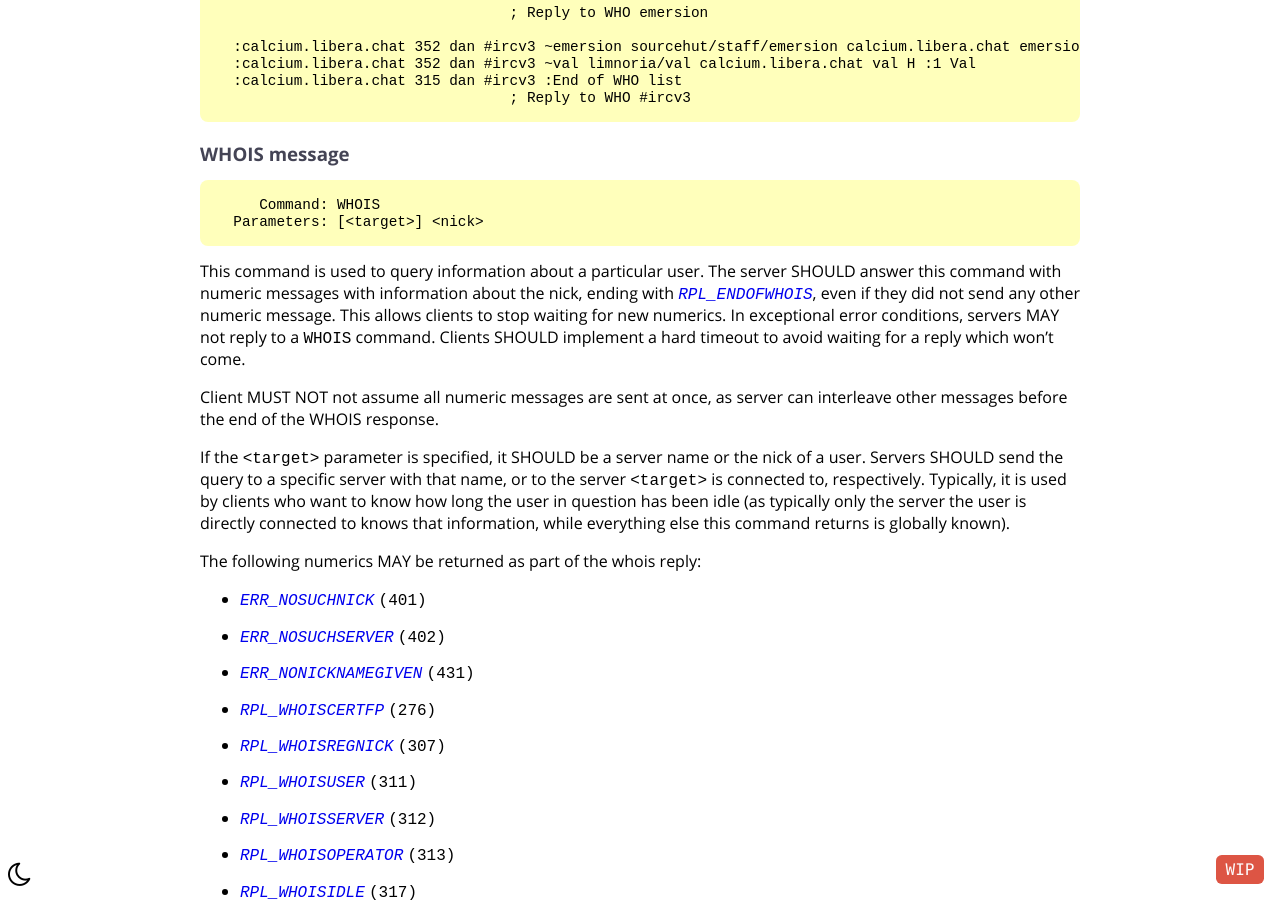
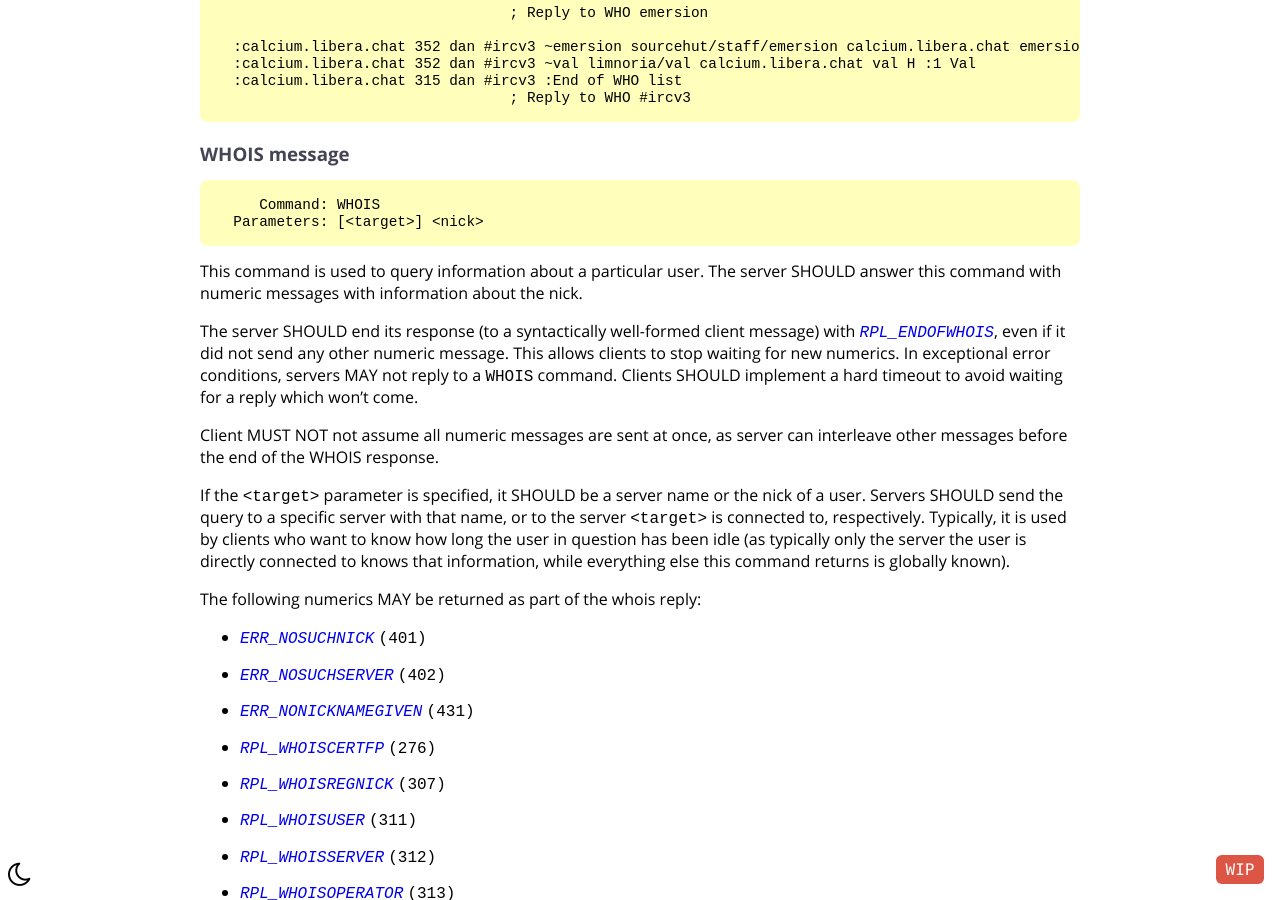
Before and after one commit to ircdocs/modern-irc, a Jekyll site: the page built from index.md, in a window 1280 px wide and 900 px high, scrolled down 48624 px. Built offline with Jekyll 4.4.1, drawn with Linux system fonts in a browser that asks for light colours; the table of contents is made by our own code.

Commit message:
clarify that the SHOULD only applies to well-formed queries

```diff
--- a/_includes/messages/user_queries.md
+++ b/_includes/messages/user_queries.md
@@ -49,7 +49,9 @@ Reply Examples:
       Parameters: [<target>] <nick>
 
 This command is used to query information about a particular user.
-The server SHOULD answer this command with numeric messages with information about the nick, ending with [`RPL_ENDOFWHOIS`](#rplendofwhois-318), even if they did not send any other numeric message. This allows clients to stop waiting for new numerics. In exceptional error conditions, servers MAY not reply to a `WHOIS` command. Clients SHOULD implement a hard timeout to avoid waiting for a reply which won't come.
+The server SHOULD answer this command with numeric messages with information about the nick.
+
+The server SHOULD end its response (to a syntactically well-formed client message) with [`RPL_ENDOFWHOIS`](#rplendofwhois-318), even if it did not send any other numeric message. This allows clients to stop waiting for new numerics. In exceptional error conditions, servers MAY not reply to a `WHOIS` command. Clients SHOULD implement a hard timeout to avoid waiting for a reply which won't come.
 
 Client MUST NOT not assume all numeric messages are sent at once, as server can interleave other messages before the end of the WHOIS response.
 
```
